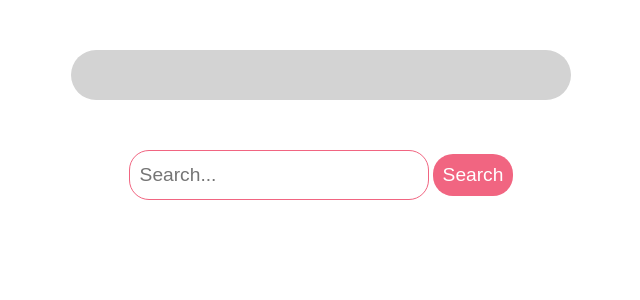
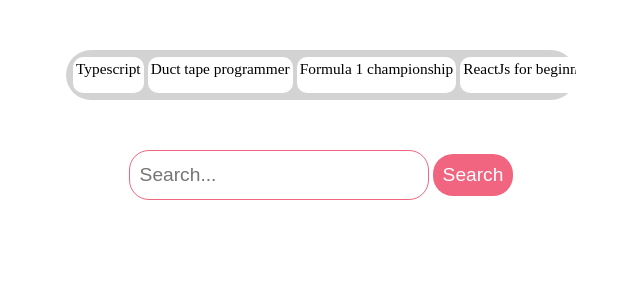
Before and after one commit to kaigikinyua/tools, a Flask app: page / in a window 1280 px wide. Shown: the part 113-413 px from the top of the page, without its empty margins (319-959 px from the left). Run offline with Flask 2, Linux system fonts and the light colour scheme.

Commit message:
appending auto predict into the search field in search_engine

```diff
--- a/search_engine/static/css/main.css
+++ b/search_engine/static/css/main.css
@@ -45,7 +45,7 @@ input.submit {
 }
 
 div.auto_predict {
-  height: 50px;
+  height: 40px;
   background: lightgray;
   max-width: 500px;
   position: relative;
@@ -54,5 +54,38 @@ div.auto_predict {
           transform: translateX(-50%);
   margin: 50px 0px;
   border-radius: 30px;
+  padding: 5px;
+  overflow-x: scroll;
+  overflow-y: hidden;
+  display: -webkit-box;
+  display: -ms-flexbox;
+  display: flex;
+  -webkit-box-orient: horizontal;
+  -webkit-box-direction: normal;
+      -ms-flex-direction: row;
+          flex-direction: row;
+}
+
+div.auto_predict small {
+  font-size: 0.96em;
+  margin: 2px;
+  padding: 3px;
+  background: white;
+  border-radius: 10px;
+  -ms-flex-negative: 0;
+      flex-shrink: 0;
+  cursor: pointer;
+}
+
+div.auto_predict::-webkit-scrollbar {
+  width: 1px;
+}
+
+div.auto_predict::-webkit-scrollbar-track {
+  background: 1px solid black;
+}
+
+div.auto_predict::-webkit-scrollbar-thumb {
+  background: 1px solid black;
 }
 /*# sourceMappingURL=main.css.map */
--- a/search_engine/static/css/main.scss
+++ b/search_engine/static/css/main.scss
@@ -38,7 +38,7 @@ input.submit{
     color:white;
 }
 div.auto_predict{
-    height:50px;
+    height:40px;
     background:lightgray;
     max-width: 500px;
     position: relative;
@@ -46,6 +46,29 @@ div.auto_predict{
     transform: translateX(-50%);
     margin:50px 0px;
     border-radius: 30px;
+    padding:5px;
+    overflow-x: scroll;
+    overflow-y: hidden;
+    display: flex;
+    flex-direction: row;
+    small{
+        font-size: 0.96em;
+        margin:2px;
+        padding:3px;
+        background: white;
+        border-radius: 10px;
+        flex-shrink:0;
+        cursor: pointer;
+    }
+}
+div.auto_predict::-webkit-scrollbar{
+    width:1px;
+}
+div.auto_predict::-webkit-scrollbar-track{
+    background:1px solid black;
+}
+div.auto_predict::-webkit-scrollbar-thumb{
+    background:1px solid black;
 }
 input.colormode{
 
--- a/search_engine/static/js/index.js
+++ b/search_engine/static/js/index.js
@@ -0,0 +1,18 @@
+loadHistory()
+
+function loadHistory(){
+    var history=["Typescript","Duct tape programmer","Formula 1 championship","ReactJs for beginners","James Bond"]
+    var parent=document.getElementById("auto_predict")
+    history.forEach((h)=>{
+        var capsule=document.createElement("small")
+        capsule.innerHTML=h
+        capsule.addEventListener('click',(e)=>{addToSearch(e);console.log(e.target.innerHTML)})
+        parent.appendChild(capsule)
+    })
+}
+
+function addToSearch(e){
+    var search=document.getElementById("search")
+    search.value=e.target.innerHTML
+    console.log(search.innerHTML)
+}
--- a/search_engine/templates/index.html
+++ b/search_engine/templates/index.html
@@ -16,11 +16,12 @@
             </div>
             <div class="auto_predict" id="auto_predict"></div>
             <div class="input">
-                <input class="main" type="text" placeholder="Search..."/>
+                <input class="main" type="text" placeholder="Search..." id="search"/>
                 <input class="submit" type="submit" value="Search">
             </div>
         </div>
     </div>
 </body>
+<script src="../static/js/index.js"></script>
 <script src="../static/js/theme.js"></script>
 </html>
```
Also changed, not shown: 1 other file.
